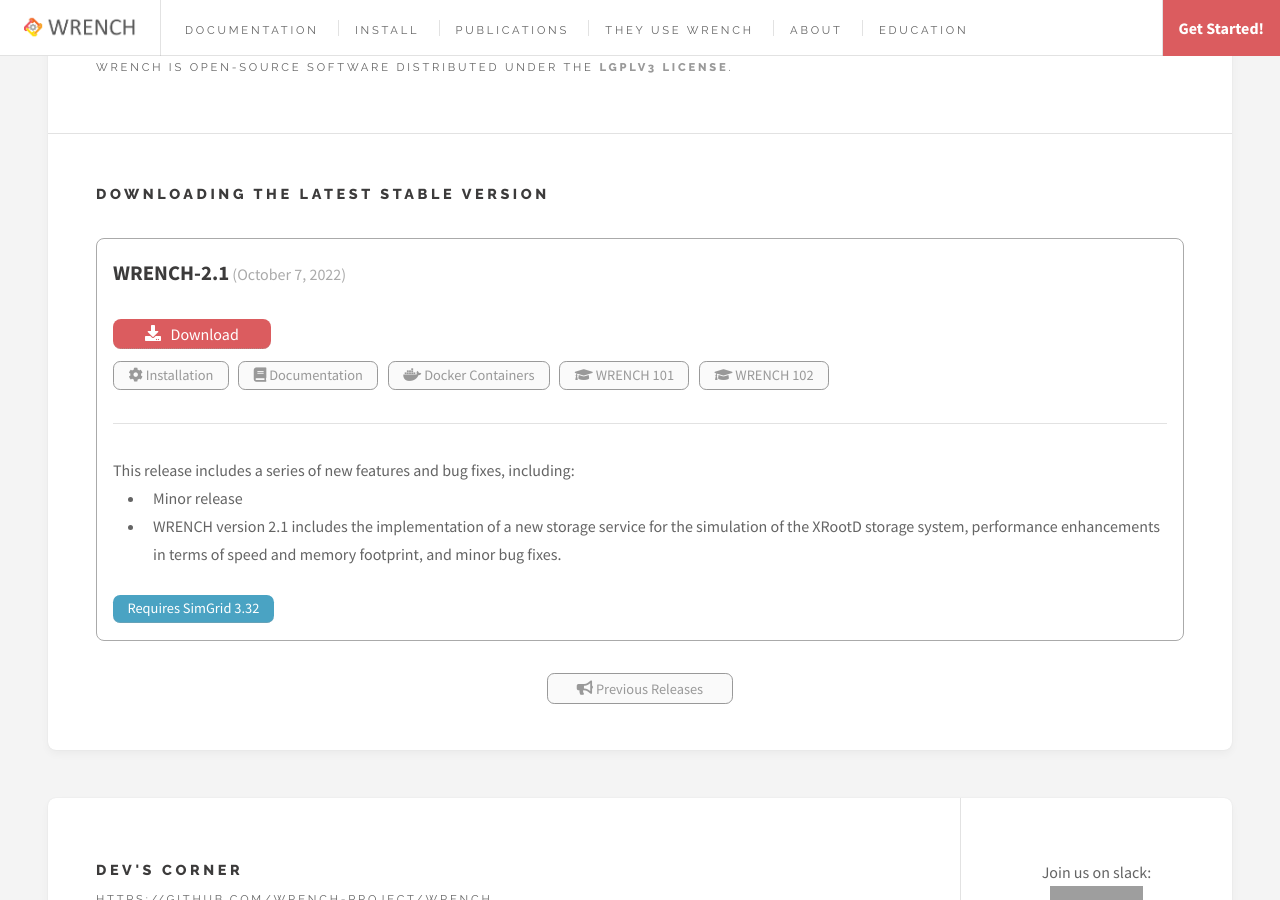
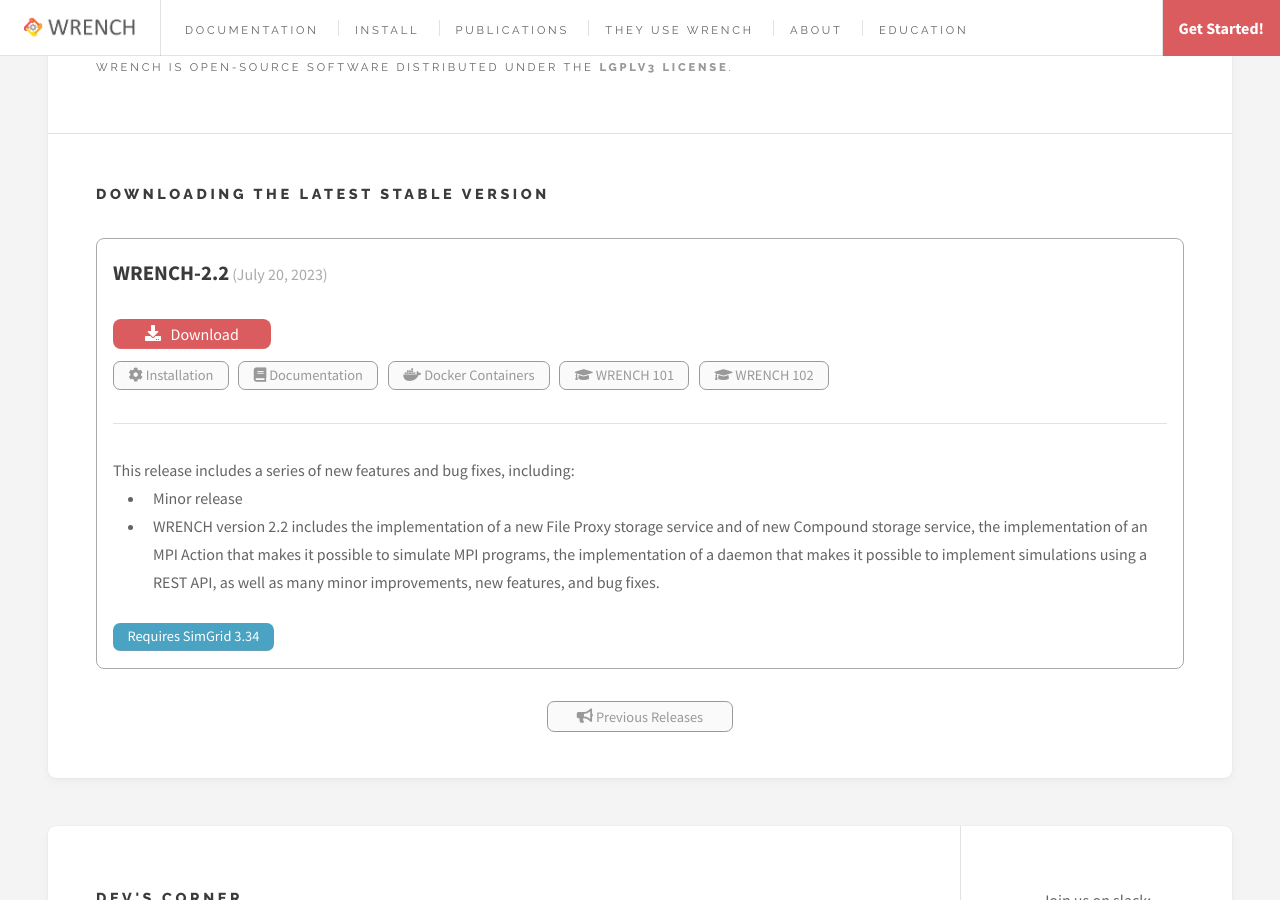
Before and after one commit to wrench-project/wrench-project.github.io, a Jekyll site: the page built from downloads.html, in a window 1280 px wide and 900 px high, scrolled down 641 px. Built offline with Jekyll 4.4.1, drawn with Linux system fonts in a browser that asks for light colours; comment, search, counter and statistics services are not loaded; some of the changed text lies outside the part shown; grey boxes are pictures that could not be loaded.

Commit message:
Added 2.2 release info

```diff
--- a/_data/releases.yml
+++ b/_data/releases.yml
@@ -1,3 +1,10 @@
+- version: "2.2"
+  date: July 20, 2023
+  simgrid_version: "3.34"
+  description:
+    - Minor release
+    - "WRENCH version 2.2 includes the implementation of a new File Proxy storage service and of new Compound storage service, the implementation of an MPI Action that makes it possible to simulate MPI programs, the implementation of a daemon that makes it possible to implement simulations using a REST API, as well as many minor improvements, new features, and bug fixes."
+
 - version: "2.1"
   date: October 7, 2022
   simgrid_version: "3.32"
```
